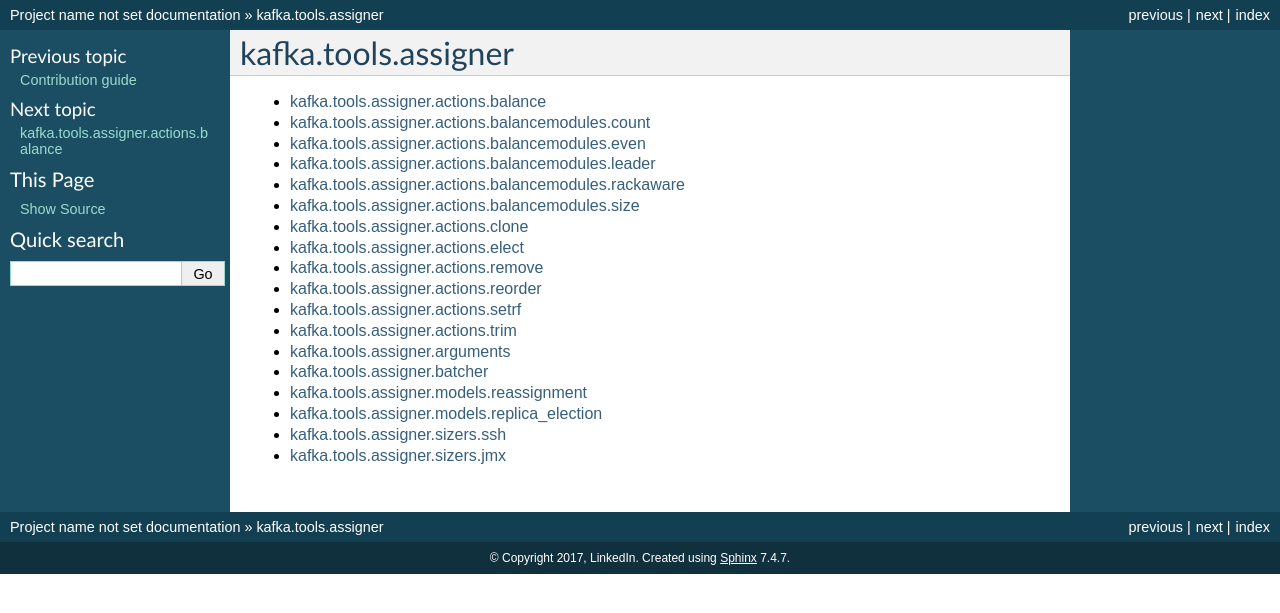
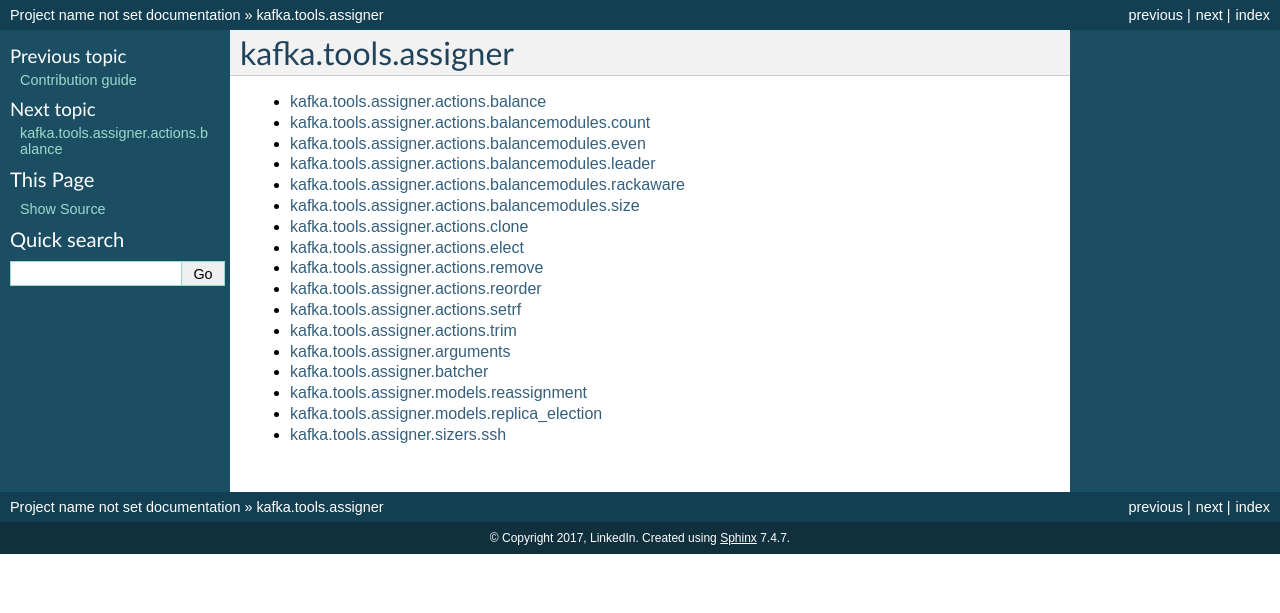
Before and after one commit to linkedin/kafka-tools, a Sphinx documentation site: the page built from docs/tools/assigner/index.rst, in a window 1280 px wide. Shown: the top 613 px of the page. Built offline with Sphinx 7.4.7, drawn with Linux system fonts in a browser that asks for light colours; pages that are not in the unit, such as notebooks, are missing from menus.

Commit message:
Remove doc for JMX because jpype

```diff
--- a/docs/tools/assigner/index.rst
+++ b/docs/tools/assigner/index.rst
@@ -21,4 +21,3 @@ kafka.tools.assigner
    models/reassignment
    models/replica_election
    sizers/ssh
-   sizers/jmx
--- a/docs/tools/assigner/sizers/jmx.rst
+++ /dev/null
@@ -1,5 +0,0 @@
-kafka.tools.assigner.sizers.jmx
-===============================
-
-.. automodule:: kafka.tools.assigner.sizers.jmx
-   :members:
```
